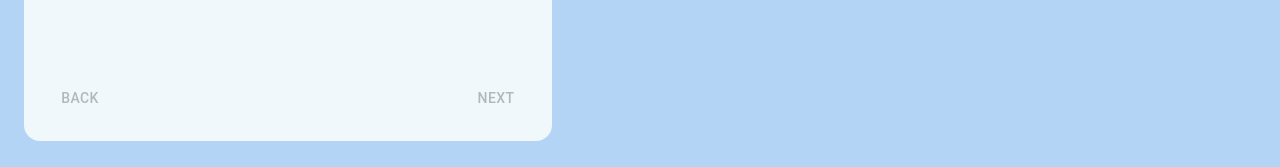
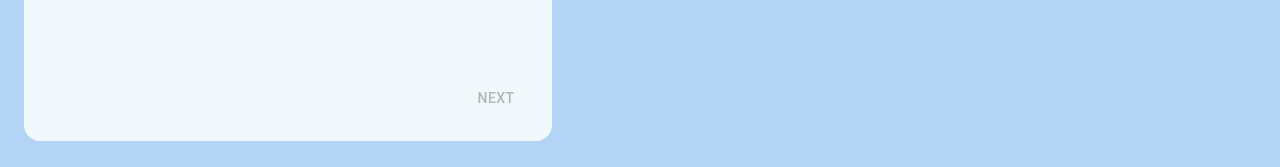
Before and after one commit to Mihai405/DES---Diary-with-Emotional-Status, a React (Create React App) app in the folder web/: page / in a window 1280 px wide. Shown: the part 472-639 px from the top of the page. Built offline with nearby package versions, Linux system fonts and the light colour scheme.

Commit message:
not displaying the back button if it's first step

```diff
--- a/web/src/components/MoodForm/MoodFormStepperWrapper.tsx
+++ b/web/src/components/MoodForm/MoodFormStepperWrapper.tsx
@@ -71,14 +71,15 @@ export function MoodFormStepperWrapper() {
                                 pt: 2,
                             }}
                         >
+                            {activeStep !== 0 && (
                                 <Button
                                     color="inherit"
-                                disabled={activeStep === 0}
                                     onClick={handleBack}
                                     sx={{ mr: 1 }}
                                 >
                                     Back
                                 </Button>
+                            )}
                             <Box sx={{ flex: '1 1 auto' }} />
 
                             <Button onClick={handleNext} disabled={disabled}>
```
Lines whose indentation alone changed are shown as unchanged.
